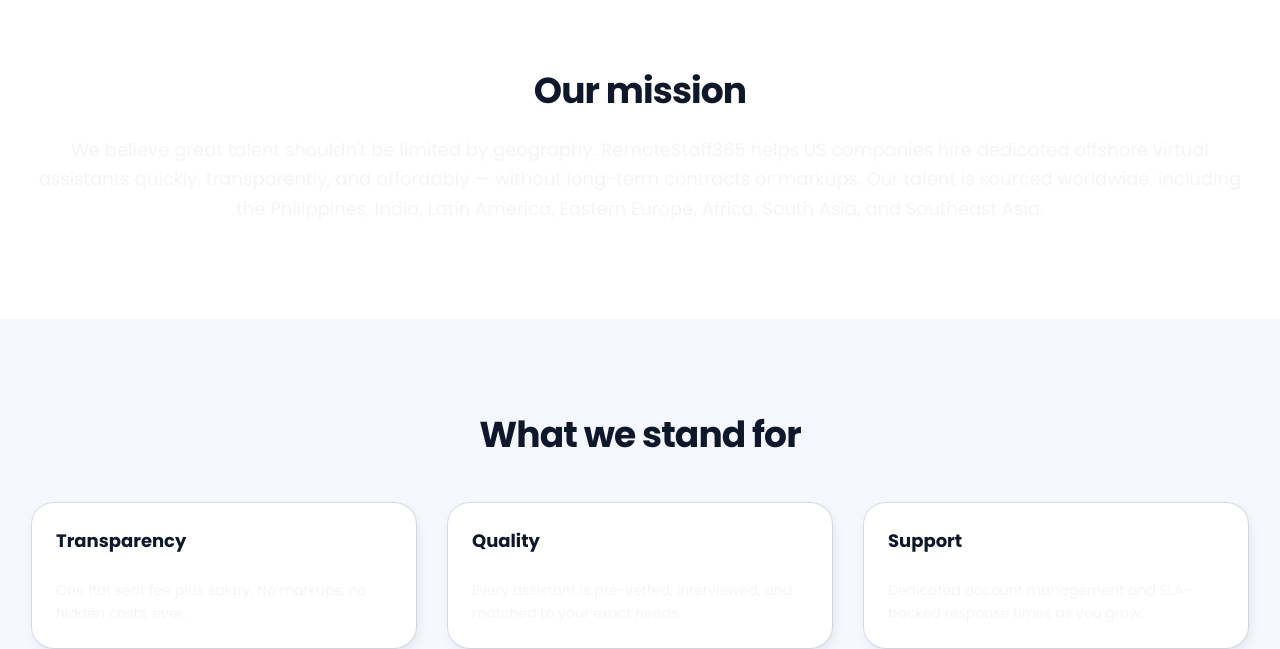
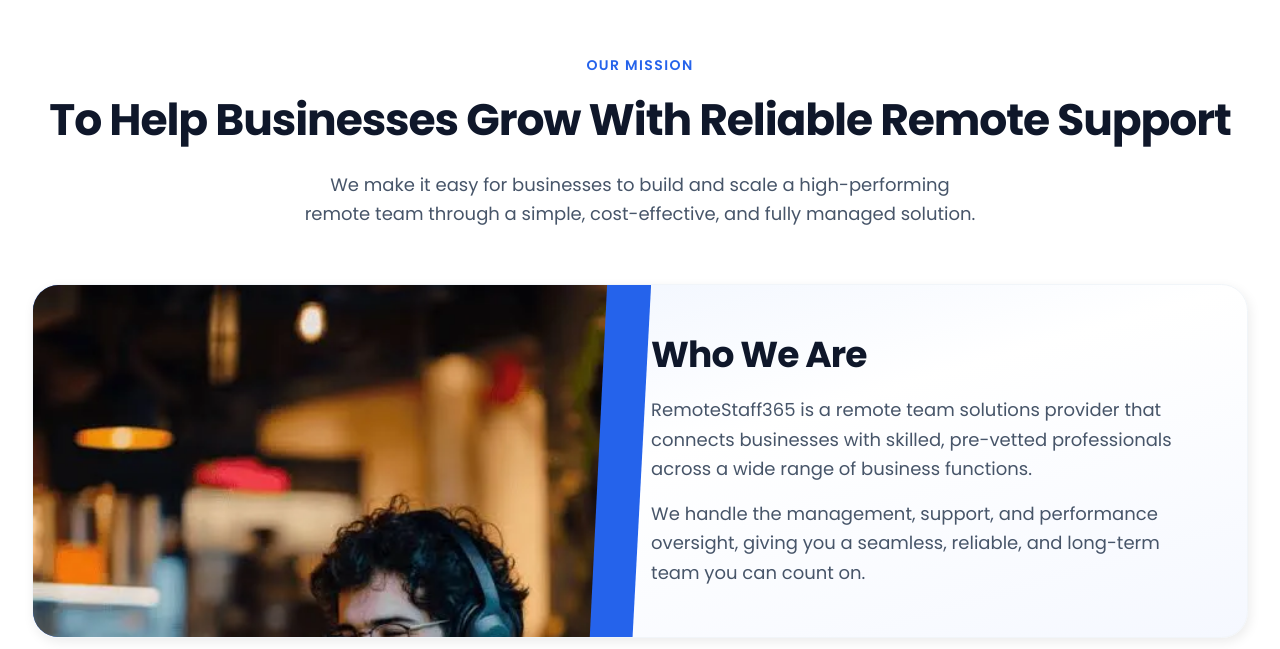
Before and after one commit to Captain-Kanak/virtualstaff-client, a Next.js app: page /about in a window 1280 px wide. Shown: the part 873-1522 px from the top of the page. Built offline with nearby package versions, Linux system fonts and the light colour scheme; no server answers.

Commit message:
feat(about): add Our Mission and Who We Are section
Add the mission header and a Who We Are card with a diagonal-edge photo using the shared standard-edge styles, below the About banner.

```diff
--- a/app/(common)/about/page.tsx
+++ b/app/(common)/about/page.tsx
@@ -1,5 +1,6 @@
 import type { Metadata } from "next";
 import InnerHero from "@/components/InnerHero";
+import Mission from "@/components/about/Mission";
 import CTASection from "@/components/CTASection";
 import { Card } from "@/components/ui/card";
 import Reveal from "@/components/Reveal";
@@ -58,6 +59,8 @@ export default function AboutPage() {
           { title: "Managed", subtitle: "BY US" },
         ]}
       />
+
+      <Mission />
 
       <Reveal>
         <section className="py-12 lg:py-24">
--- /dev/null
+++ b/components/about/Mission.tsx
@@ -0,0 +1,62 @@
+"use client";
+
+import Image from "next/image";
+import Container from "@/components/ui/Container";
+import SectionHeading from "@/components/SectionHeading";
+import Reveal from "@/components/Reveal";
+
+const MISSION_IMAGE = "/images/me.webp";
+
+export default function Mission() {
+  return (
+    <section className="bg-white py-14 md:py-20">
+      <Container>
+        <Reveal>
+          <SectionHeading
+            eyebrow="OUR MISSION"
+            title="To Help Businesses Grow With Reliable Remote Support"
+            subtitle="We make it easy for businesses to build and scale a high-performing remote team through a simple, cost-effective, and fully managed solution."
+          />
+        </Reveal>
+
+        <div className="mt-10 md:mt-14">
+          <div
+            className="overflow-hidden rounded-3xl border border-line-soft bg-gradient-to-br from-brand-soft via-white to-brand-tint shadow-card"
+          >
+            <div className="grid grid-cols-1 lg:grid-cols-[1fr_1.1fr] items-center">
+              {/* Photo column */}
+              <div className="relative h-64 sm:h-72 lg:h-full lg:min-h-[22rem] overflow-visible">
+                <div className="standard-edge z-0" aria-hidden={true} />
+                <div className="standard-photo z-10 bottom-0 left-0 h-full w-full overflow-visible">
+                  <Image
+                    fill
+                    src={MISSION_IMAGE}
+                    alt="Smiling team member at his laptop"
+                    sizes="(min-width: 1024px) 17vw, (min-width: 640px) 30vw, 45vw"
+                    className="object-cover object-top"
+                    priority
+                  />
+                </div>
+              </div>
+
+              {/* Text column */}
+              <Reveal>
+                <div className="px-6 py-8 lg:px-10 lg:py-10">
+                  <h3 className="text-3xl md:text-4xl font-bold tracking-tight text-text-heading">
+                    Who We Are
+                  </h3>
+                  <p className="mt-5 text-base md:text-lg leading-relaxed text-text-body">
+                    RemoteStaff365 is a remote team solutions provider that connects businesses with skilled, pre-vetted professionals across a wide range of business functions.
+                  </p>
+                  <p className="mt-4 text-base md:text-lg leading-relaxed text-text-body">
+                    We handle the management, support, and performance oversight, giving you a seamless, reliable, and long-term team you can count on.
+                  </p>
+                </div>
+              </Reveal>
+            </div>
+          </div>
+        </div>
+      </Container>
+    </section>
+  );
+}
```
